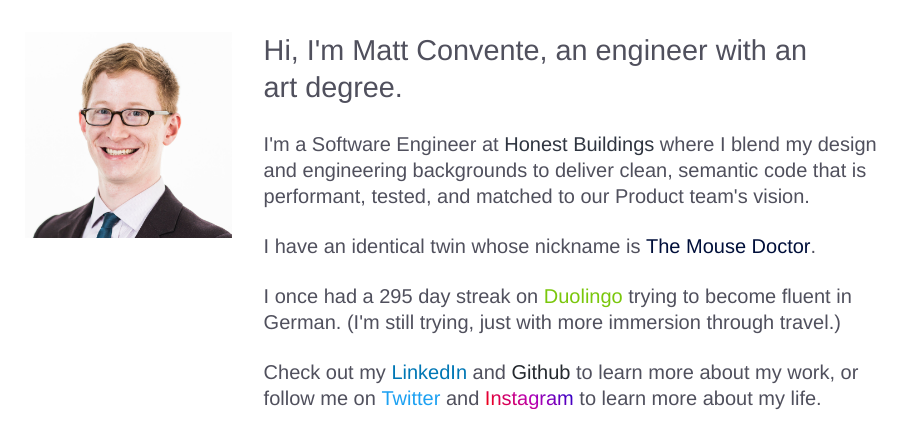
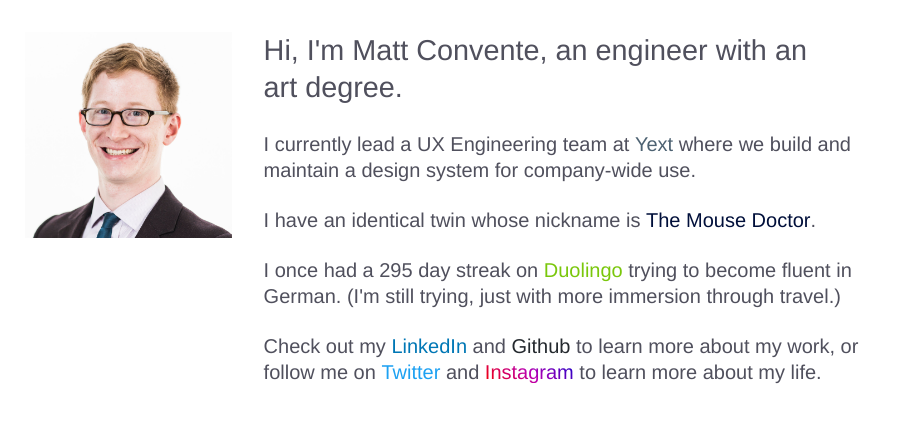
Before and after one commit to mattconvente/mattconvente.github.io, a plain HTML site: page index.html in a window 1280 px wide. Shown: the whole page, without its empty margins (186-1093 px from the left). Drawn offline with Linux system fonts and the light colour scheme.

Commit message:
Updates bio

```diff
--- a/index.html
+++ b/index.html
@@ -14,7 +14,7 @@
 			</div>
 			<div>
 				<h1>Hi, I'm Matt Convente, an engineer with an art&nbsp;degree.</h1>
-				<p>I'm a Software Engineer at <a href="http://www.honestbuildings.com/" class="color-honest-buildings">Honest Buildings</a> where I blend my design and engineering backgrounds to deliver clean, semantic code that is performant, tested, and matched to our Product team's vision.</p>
+				<p>I currently lead a UX Engineering team at <a href="http://www.yext.com/" class="color-yext">Yext</a> where we build and maintain a design system for company-wide use.</p>
 				<p>I have an identical twin whose nickname is <a href="http://www.themousedoctor.com" class="color-the-mouse-doctor">The&nbsp;Mouse&nbsp;Doctor</a>.</p>
 				<p>I once had a 295 day streak on <a href="https://www.duolingo.com/mattconvente" class="color-duolingo">Duolingo</a> trying to become fluent in German. (I'm still trying, just with more immersion through travel.)</p>
 				<p>Check out my <a href="https://www.linkedin.com/in/mattconvente/" class="color-linkedin">LinkedIn</a> and <a href="https://github.com/mattconvente" class="color-github">Github</a> to learn more about my work, or follow me on <a href="https://twitter.com/mattconvente" class="color-twitter">Twitter</a> and <a href="https://www.instagram.com/mattconvente/" class="color-instagram">Instagram</a> to learn more about my&nbsp;life.</p>
--- a/style.css
+++ b/style.css
@@ -12,13 +12,13 @@
 :root {
     --color-body-copy: #50505D;
     --color-white: #FFFFFF;
-    --color-honest-buildings: #2F3540;
     --color-twitter: #1DA1F2;
     --color-linkedin: #0077B5;
     --color-github: #24292E;
     --color-duolingo: #7AC70C;
     --color-instagram: linear-gradient(-135deg,#1400c8,#b900b4,#f50000);
     --color-the-mouse-doctor: #000F3A;
+    --color-yext: #4d6272;
 }
 
 * {
@@ -103,9 +103,6 @@ a {
     text-decoration: none;
     font-weight: 500;
 }
-.color-honest-buildings {
-    color: var(--color-honest-buildings);
-}
 .color-twitter {
     color: var(--color-twitter);
 }
@@ -126,6 +123,9 @@ a {
 }
 .color-the-mouse-doctor {
     color: var(--color-the-mouse-doctor);
+}
+.color-yext {
+    color: var(--color-yext);
 }
 
 /* Layout */
```
